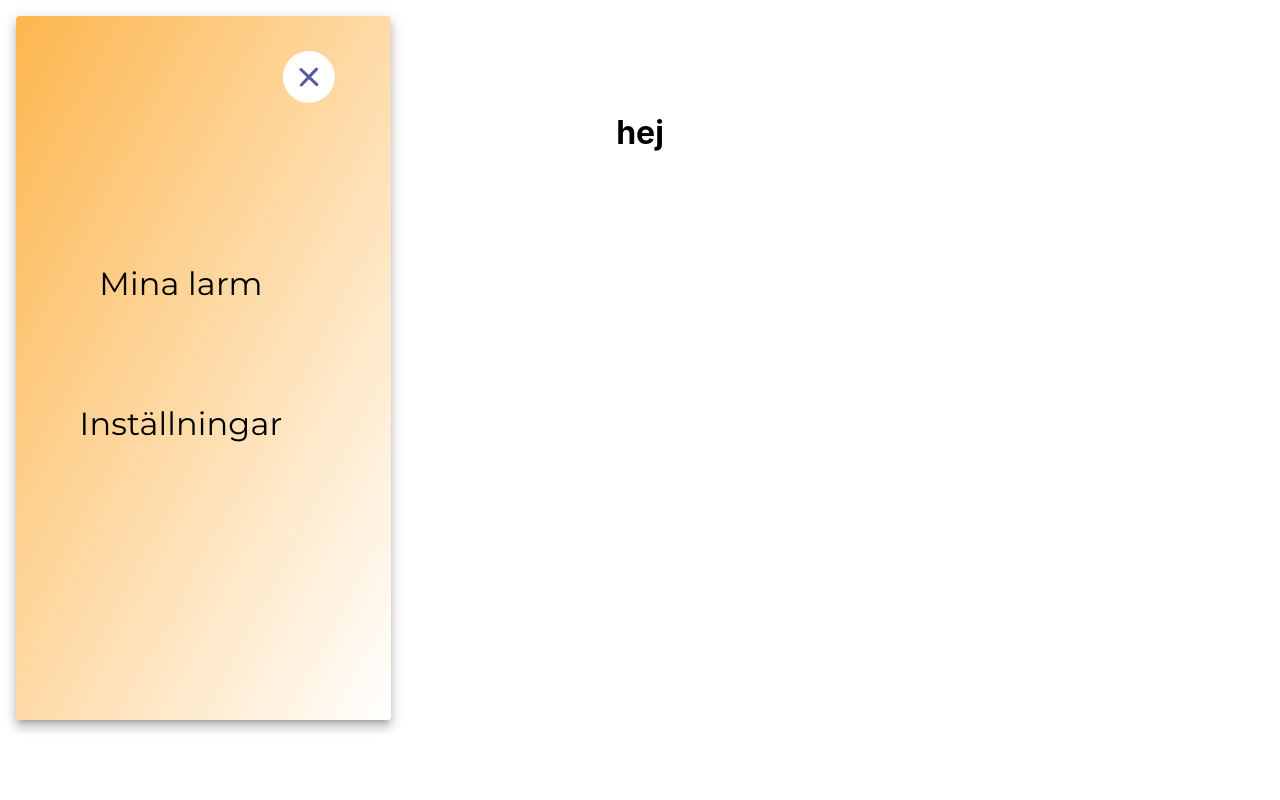
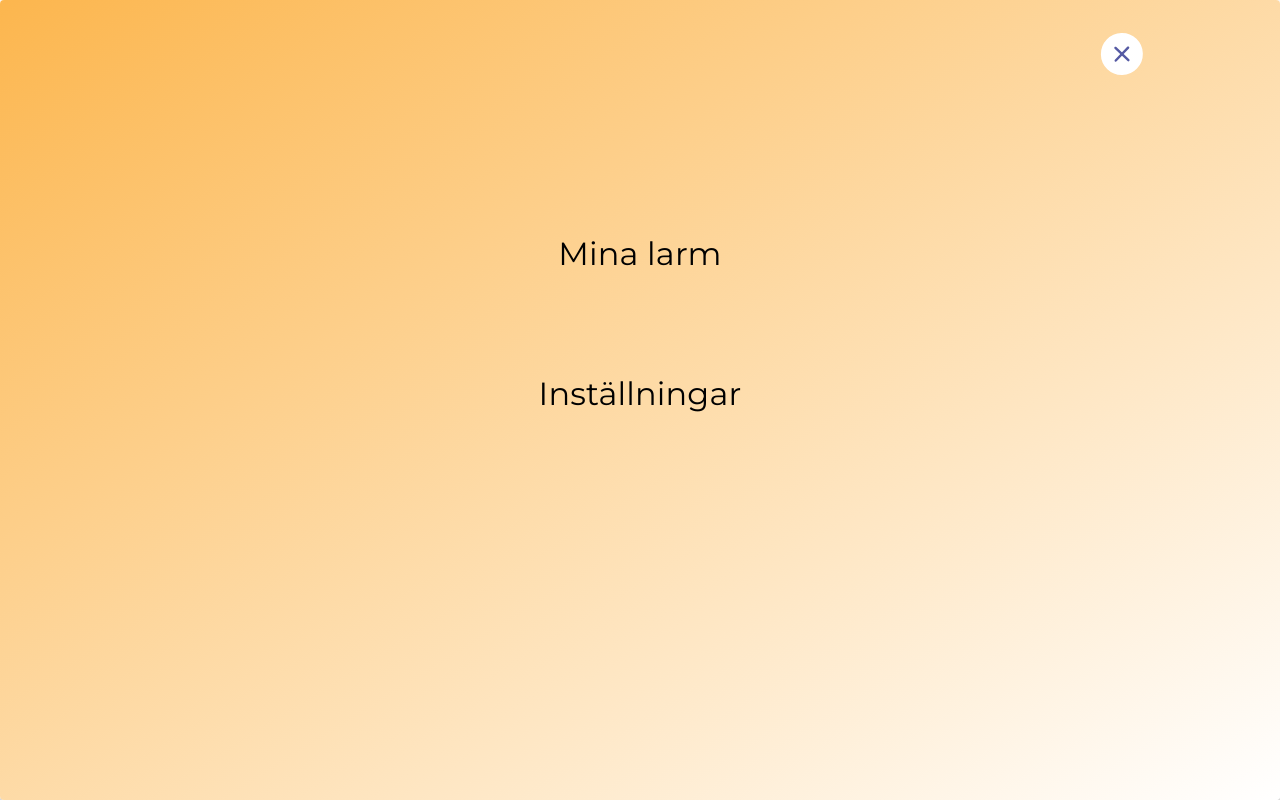
Before and after one commit to KareemZuwa/wake-app, a React (Create React App) app: page /Settings in a window 1280 px wide. Both pictures are taken after a click on the icon 46 px from the left and 46 px from the top of the page. Built offline with nearby package versions, Linux system fonts and the light colour scheme.

Commit message:
menyn klar med stylingen

```diff
--- a/src/components/Nav.css
+++ b/src/components/Nav.css
@@ -13,15 +13,16 @@
 
 .closeBtn{
     display: flex;
-    width: 330px;
+    width: 90%;
     justify-content: flex-end;
     margin-top: 1rem;
+    cursor: pointer;
 }
 
 .menuItems{
     display: flex;
     flex-direction: column;
-    height: 400px;
+    height: 50%;
     justify-content: center;
     align-items: center;
 }
@@ -29,3 +30,10 @@
 .menuItems > li{
     margin-top: 5rem;
 }
+
+.wrapper{
+    display: flex;
+    flex-direction: column;
+    height: 100vh;
+    width: 100vw;
+}
--- a/src/components/Nav.js
+++ b/src/components/Nav.js
@@ -10,11 +10,11 @@ import {ReactComponent as OpenMenu} from '../assets/svg/menuIcon.svg'
 export default function SimpleMenu() {
   const [anchorEl, setAnchorEl] = React.useState(null);
 
-  const handleClick = (event) => {
+  const handleClick = (event) => { //hanterar öppning av menyn
     setAnchorEl(event.currentTarget);
   };
 
-  const handleClose = () => {
+  const handleClose = () => { //hanterar stängning av menyn
     setAnchorEl(null);
   };
 
@@ -30,11 +30,14 @@ export default function SimpleMenu() {
         open={Boolean(anchorEl)}
         onClose={handleClose}
         PaperProps={{
-            style: {
+            style: { //styling av material ui via paperprops
               background: `linear-gradient(to bottom right, #FCB64E, white)`,
-              width: `375px`,
+              minWidth: `100vw`,
               display: `flex`,
-              height: `812px`
+              minHeight: `100vh`,
+              position: `initial`,
+              top: 0,
+              left: 0
             }
           }}
       >
@@ -45,24 +48,21 @@ export default function SimpleMenu() {
             <section className="menuItems">
                 <MenuItem onClick={handleClose}>
                     <Link
-                    to='#'
+                    to='/addalarm'
                     className="link"
                     >
                     Mina larm
                 </Link>
                 </MenuItem>
-
-
                 <MenuItem onClick={handleClose}>
                     <Link
-                    to='./SettingsPage.js'
+                    to='/Settings'
                     className="link"
                     >
                         Inställningar
                     </Link>
                 </MenuItem>
             </section>
-
           </section>
       </Menu>
     </div>
```
Also changed, not shown: src/assets/svg/CloseIcon.svg, src/assets/svg/menuIcon.svg.
